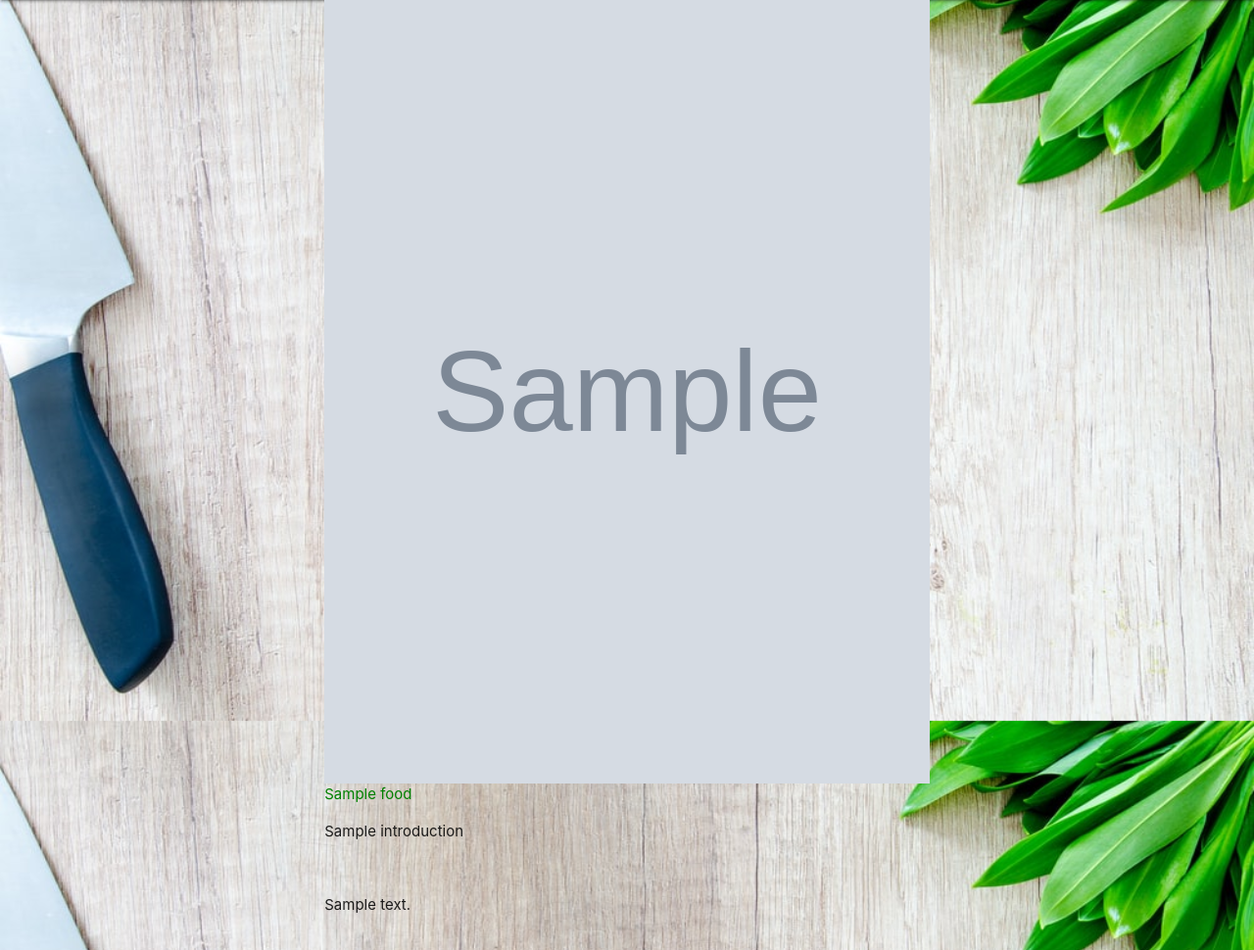
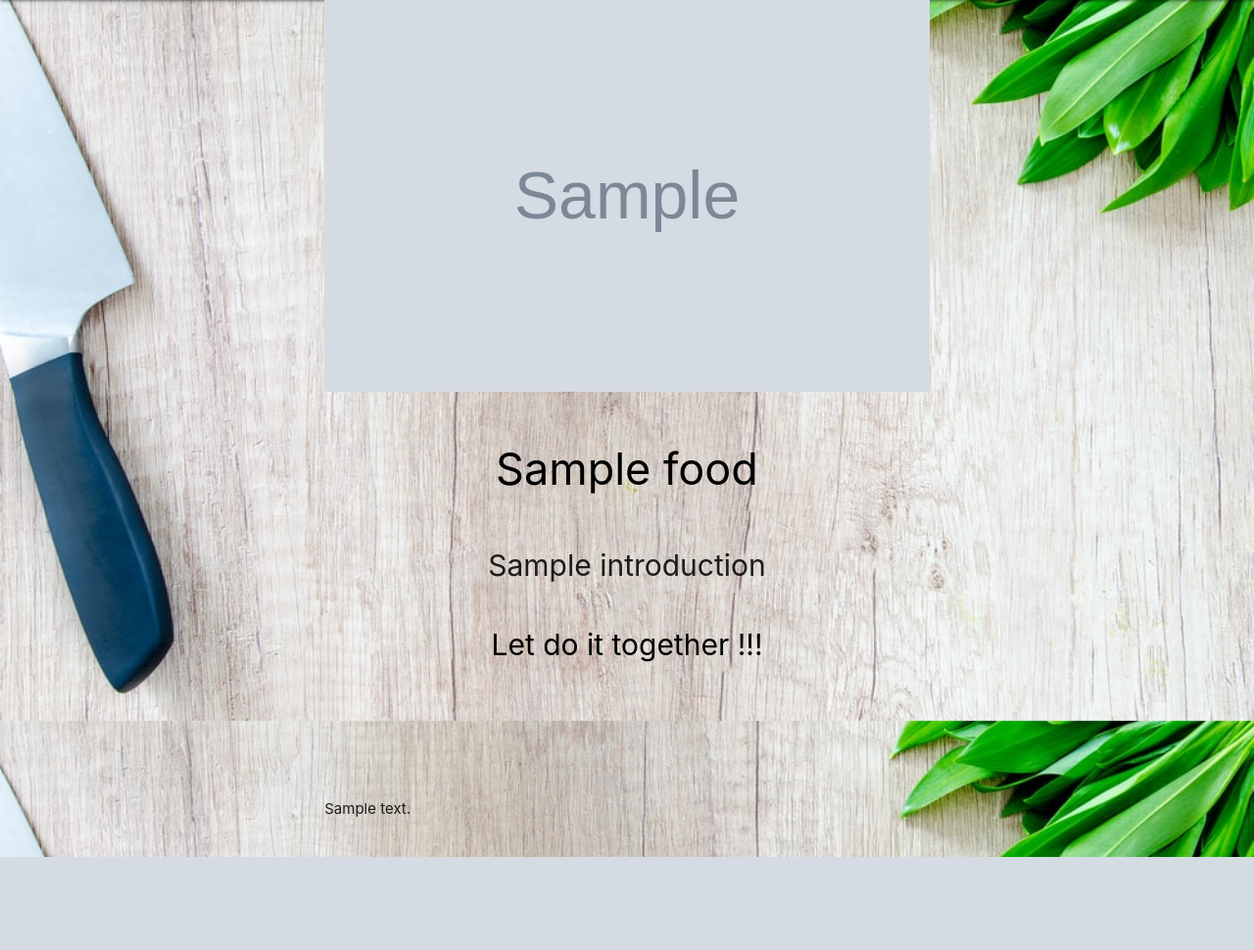
Before and after one commit to atuanho2204/Cooky, a Django app: template menu/templates/menu/foodcard.html in a window 1280 px wide. Shown: the part 64-1034 px from the top of the page at 98% size. After the commit the page ends 939 px from the top, so only its background shows below. Run offline with Django 3.2, Linux system fonts and the light colour scheme; the template is opened without the code that fills it: most values are stand-ins (such as "Sample title", 1, 10 or a date in 2020); grey boxes marked "Sample" are stand-in pictures.

Commit message:
add foodcard page

```diff
--- a/kitchen/settings.py
+++ b/kitchen/settings.py
@@ -129,3 +129,4 @@ MEDIA_URL = '/photo/'
 
 SESSION_EXPIRE_AT_BROWSER_CLOSE = True
 SESSION_COOKIE_AGE = 1209600
+CSRF_COOKIE_HTTPONLY = False
--- a/menu/static/menu/style.css
+++ b/menu/static/menu/style.css
@@ -13,6 +13,24 @@ h1{
 .imgContainer {
     background-size: cover;
 }
-.card-title {
-    color: green;
+
+.title {
+    color: black;
+    height: 10%;
+    text-align: center;
+    font-size: 3em;
+    margin-top: 1em;
 }
+
+.intro {
+    height: 40%;
+    text-align: center;
+    font-size: 2em;
+    margin-top: 1em;
+}
+
+#letdoit {
+    color: black;
+    text-align: center;
+    font-size: 1em;
+}
--- a/menu/templates/menu/foodcard.html
+++ b/menu/templates/menu/foodcard.html
@@ -1,17 +1,29 @@
 {% extends 'menu/index.html' %}
+
+{% load static %}
 
 {% block foodcard %}
 
+    {% for food in foods %}
         <div class="row">
             <div class="col s6 offset-s3">
+                <div class="abstract" style="height: 100%">
                     <div class="imgContainer">
-                <img src="{{ food.picture.url}}" style='height: 100%; width: 100%; object-fit: cover'>
+                        <img src="{{ food.picture.url}}" style='height: 50%; width: 100%; object-fit: cover'>
                     </div>
 
-            <div class="card-title">{{ food.title }}</div>
-            <p>{{ food.introduction }}</p>
-            <br>
+                    <div class="title">{{ food.title }}</div>
+                    <div class="intro">
+                        {{ food.introduction }}
+                        <h1 id="letdoit">Let do it together !!!</h1>
+                    </div>
+
+                </div>
                 <p>{{ food.description }}</p>
+
+
             </div>
         </div>
+    {% endfor %}
+
 {% endblock %}
--- a/menu/templates/menu/index.html
+++ b/menu/templates/menu/index.html
@@ -4,7 +4,7 @@
 <head>
     <meta charset="UTF-8">
     <title>Home</title>
-    <link rel="stylesheet" type="text/css" href="{% static 'menu/style.css' %}">
+    <link rel="stylesheet" type="text/css" href="{% static 'style.css' %}">
     <script type="text/javascript" src="{% static 'jquery.js' %}"></script>
     {% block css %}
         <link rel="stylesheet" href="{% static 'menu/style.css' %}">
@@ -42,5 +42,56 @@
         {% endblock %}
     </div>
 
+<script type="text/javascript">
+    var user = '{{request.user}}'
+
+    function getToken(name) {
+        var cookieValue = null;
+        if (document.cookie && document.cookie !== '') {
+            var cookies = document.cookie.split(';');
+            for (var i = 0; i < cookies.length; i++) {
+                var cookie = cookies[i].trim();
+                // Does this cookie string begin with the name we want?
+                if (cookie.substring(0, name.length + 1) === (name + '=')) {
+                    cookieValue = decodeURIComponent(cookie.substring(name.length + 1));
+                    break;
+                }
+            }
+        }
+        return cookieValue;
+    }
+
+    function getCookie(name) {
+        var cookieArr = document.cookie.split(";");
+
+
+        for (var i = 0; i < cookieArr.length; i++) {
+
+            var cookiePair = cookieArr[i].split("=");
+
+            if (name == cookiePair[0].trim()) {
+                return decodeURIComponent(cookiePair[1]);
+            }
+        }
+        // return null if not found
+        return null
+    }
+
+    var food = JSON.parse(getCookie('food'))
+    console.log("Food: ", food)
+    if (food == undefined) {
+        food = {}
+        console.log('Cart was update')
+        document.cookie = 'food=' + JSON.stringify(food) + ";domain=;path=/"
+    }
+    console.log("cart =", food)
+
+    var csrftoken = getToken('csrftoken');
+    console.log("CSRF: ", csrftoken)
+
+</script>
+
+
+
 </body>
 </html>
--- a/menu/urls.py
+++ b/menu/urls.py
@@ -3,6 +3,7 @@ from .views import LoginClass, ViewUser
 from . import views
 
 urlpatterns = [
+    path('index/foodcard/<int:id>/', views.food_card, name='food-card'),
     path('test/', views.food_menu, name='index'),
     path('food_card/', views.food_card, name='food-card'),
     path('login/', LoginClass.as_view(), name='login'),
```
Also changed, not shown: menu/templates/menu/foodmenu.html (+7 -14 lines), menu/views.py (+4 -3 lines), kitchen/db.sqlite3, media/photo/CaoLau_ftDu5Zp.jpg (deleted). Lines whose indentation alone changed are shown as unchanged.
